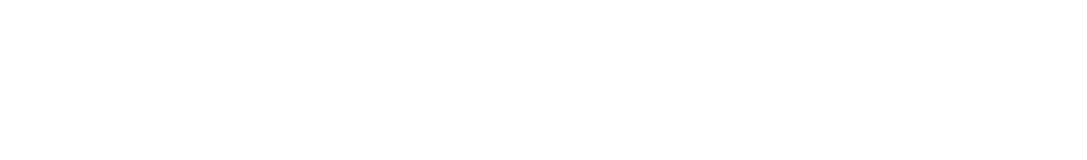
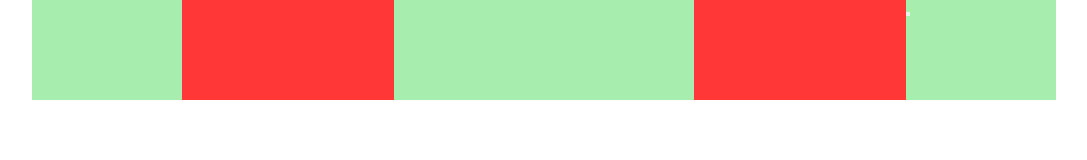
Before and after one commit to lollobianco/htmlcss-struttura-discord, a plain HTML site: page index.html in a window 1280 px wide. Shown: the whole page, without its empty margins (96-1183 px from the left). Drawn offline with Linux system fonts and the light colour scheme.

Commit message:
Creazione barra di navigazione

```diff
--- a/assets/css/style.css
+++ b/assets/css/style.css
@@ -0,0 +1,40 @@
+*{
+   margin: 0;
+   padding: 0;
+   box-sizing: border-box;
+}
+
+li{
+   list-style: none;
+}
+
+.flex{
+   display: flex;
+   flex-direction: row;
+   justify-content: space-between;
+}
+
+.top-menu{
+   width: 80%;
+   margin: auto;
+   background-color: #FF3737;
+   height: 100px;
+}
+
+.logo{
+   background-color: #A7EEAE;
+   width: 150px;
+   height: 100px;
+}
+
+.list-menu{
+   background-color: #A7EEAE;
+   width: 300px;
+   height: 100px;
+}
+
+.login-button{
+   width: 150px;
+   height: 100px;
+   background-color: #A7EEAE;
+}
--- a/index.html
+++ b/index.html
@@ -9,5 +9,37 @@
 </head>
 <body>
 
+   <header>
+
+      <nav class="top-menu flex">
+
+         <div class="logo">
+            <img src="" alt="">
+         </div>
+
+
+         <div class="list-menu">
+            <ul>
+               <li></li>
+               <li></li>
+               <li></li>
+               <li></li>
+               <li></li>
+            </ul>
+         </div>
+
+         <div class="login-button">
+            <button></button>
+         </div>
+
+      </nav>
+
+   </header>
+
+
+
+
+
+
 </body>
 </html>
```
